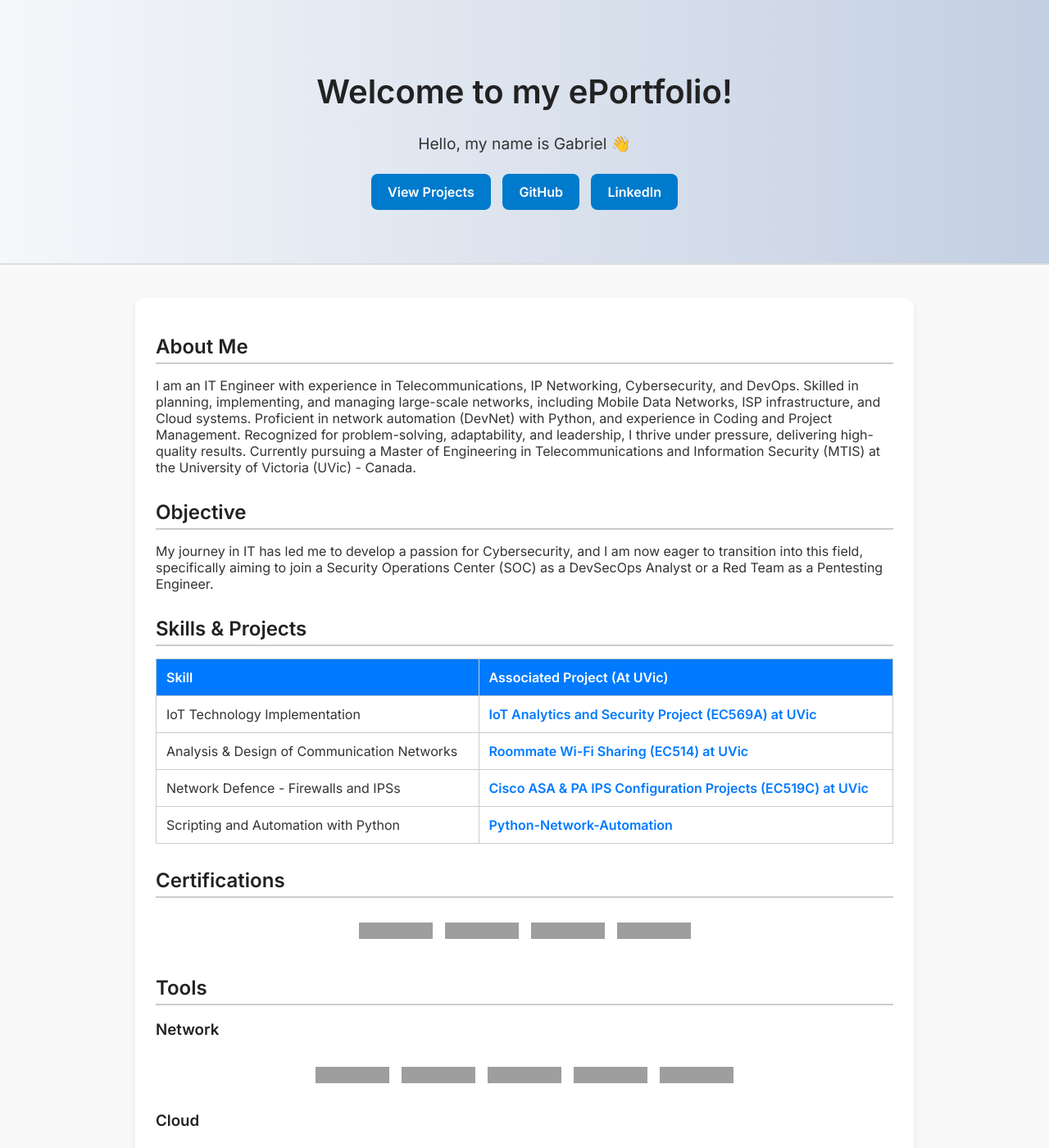
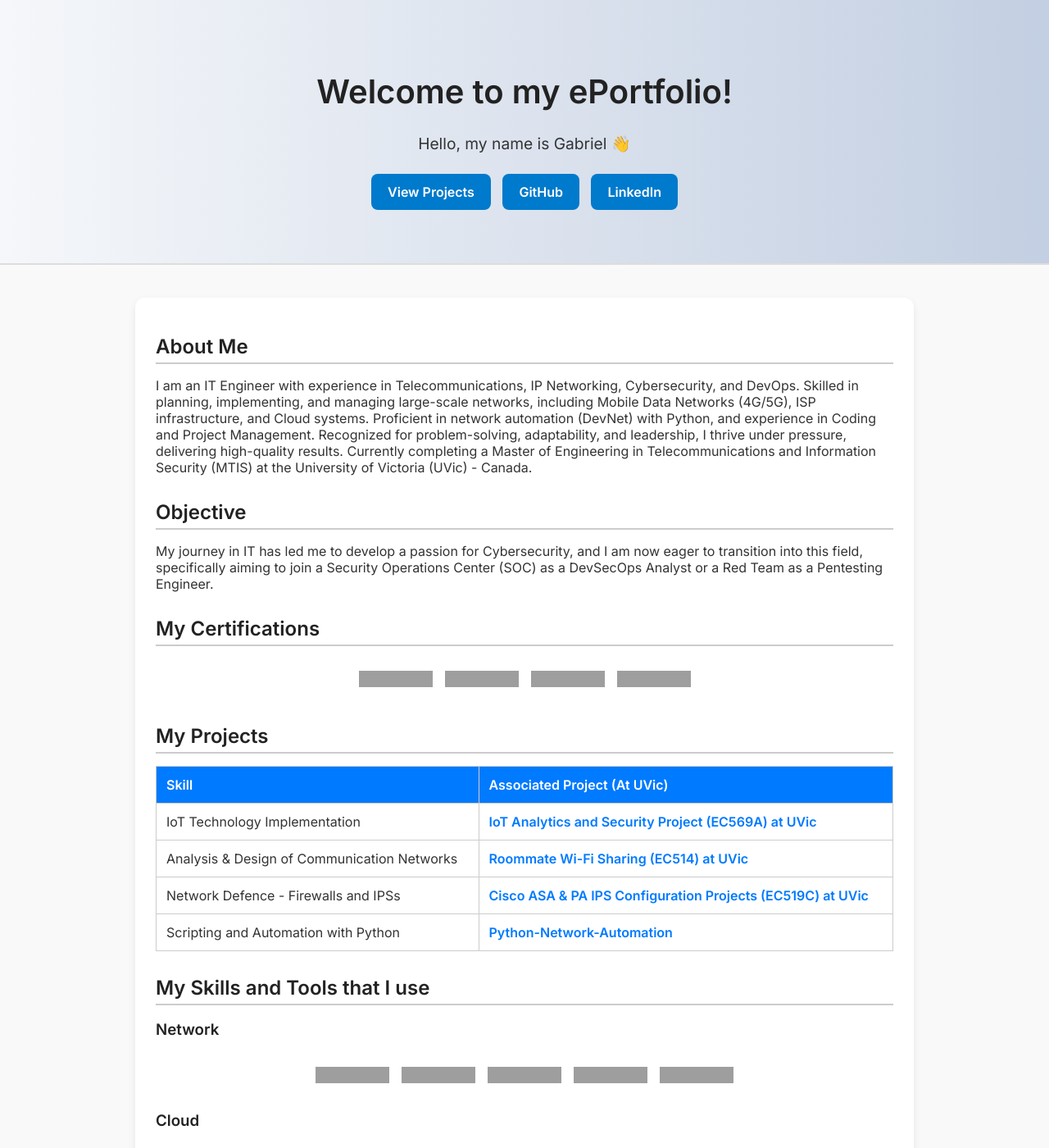
Before and after one commit to GabrielNetSec/GabrielNetSec.github.io, a Jekyll site: the page index.html, which Jekyll copies as it is, in a window 1280 px wide and 1400 px high, cut to the strip 0-1400 px from the top of the window. Shown: the whole strip at 82% size. Built offline with Jekyll 4.4.1, drawn with Linux system fonts in a browser that asks for light colours; grey boxes are pictures that could not be loaded.

Commit message:
Update index.html

```diff
--- a/index.html
+++ b/index.html
@@ -35,10 +35,9 @@
         </div>
         -->
 
-
         <div class="section">
             <h2>About Me</h2>
-            <p>I am an IT Engineer with experience in Telecommunications, IP Networking, Cybersecurity, and DevOps. Skilled in planning, implementing, and managing large-scale networks, including Mobile Data Networks, ISP infrastructure, and Cloud systems. Proficient in network automation (DevNet) with Python, and experience in Coding and Project Management. Recognized for problem-solving, adaptability, and leadership, I thrive under pressure, delivering high-quality results. Currently pursuing a Master of Engineering in Telecommunications and Information Security (MTIS) at the University of Victoria (UVic) - Canada.</p>
+            <p>I am an IT Engineer with experience in Telecommunications, IP Networking, Cybersecurity, and DevOps. Skilled in planning, implementing, and managing large-scale networks, including Mobile Data Networks (4G/5G), ISP infrastructure, and Cloud systems. Proficient in network automation (DevNet) with Python, and experience in Coding and Project Management. Recognized for problem-solving, adaptability, and leadership, I thrive under pressure, delivering high-quality results. Currently completing a Master of Engineering in Telecommunications and Information Security (MTIS) at the University of Victoria (UVic) - Canada.</p>
         </div>
 
         <div class="section">
@@ -47,7 +46,18 @@
         </div>
 
         <div class="section">
-            <h2>Skills & Projects</h2>
+            <h2>My Certifications</h2>
+            <div class="badges">
+                <img src="https://img.shields.io/badge/-Security%2B-FF0000?&style=for-the-badge&logo=CompTIA&logoColor=white" />
+                <img src="https://img.shields.io/badge/-CCNA-1BA0D7?&style=for-the-badge&logo=Cisco&logoColor=white" />
+                <img src="https://img.shields.io/badge/-DevNet-1BA0D7?&style=for-the-badge&logo=Cisco&logoColor=white" />
+                <img src="https://img.shields.io/badge/-PMP-0071C5?&style=for-the-badge&logo=Project%20Management%20Institute&logoColor=white" />
+            </div>
+        </div>
+
+
+        <div class="section">
+            <h2>My Projects</h2>
             <table>
                 <tr>
                     <th>Skill</th>
@@ -74,18 +84,7 @@
 
 
         <div class="section">
-            <h2>Certifications</h2>
-            <div class="badges">
-                <img src="https://img.shields.io/badge/-Security%2B-FF0000?&style=for-the-badge&logo=CompTIA&logoColor=white" />
-                <img src="https://img.shields.io/badge/-CCNA-1BA0D7?&style=for-the-badge&logo=Cisco&logoColor=white" />
-                <img src="https://img.shields.io/badge/-DevNet-1BA0D7?&style=for-the-badge&logo=Cisco&logoColor=white" />
-                <img src="https://img.shields.io/badge/-PMP-0071C5?&style=for-the-badge&logo=Project%20Management%20Institute&logoColor=white" />
-            </div>
-        </div>
-
-
-        <div class="section">
-            <h2>Tools</h2>
+            <h2>My Skills and Tools that I use</h2>
                 <h3>Network</h3>
                 <div class="badges">
                     <img src="https://img.shields.io/badge/-Wireshark-1679A7?&style=for-the-badge&logo=Wireshark&logoColor=white" />
```
